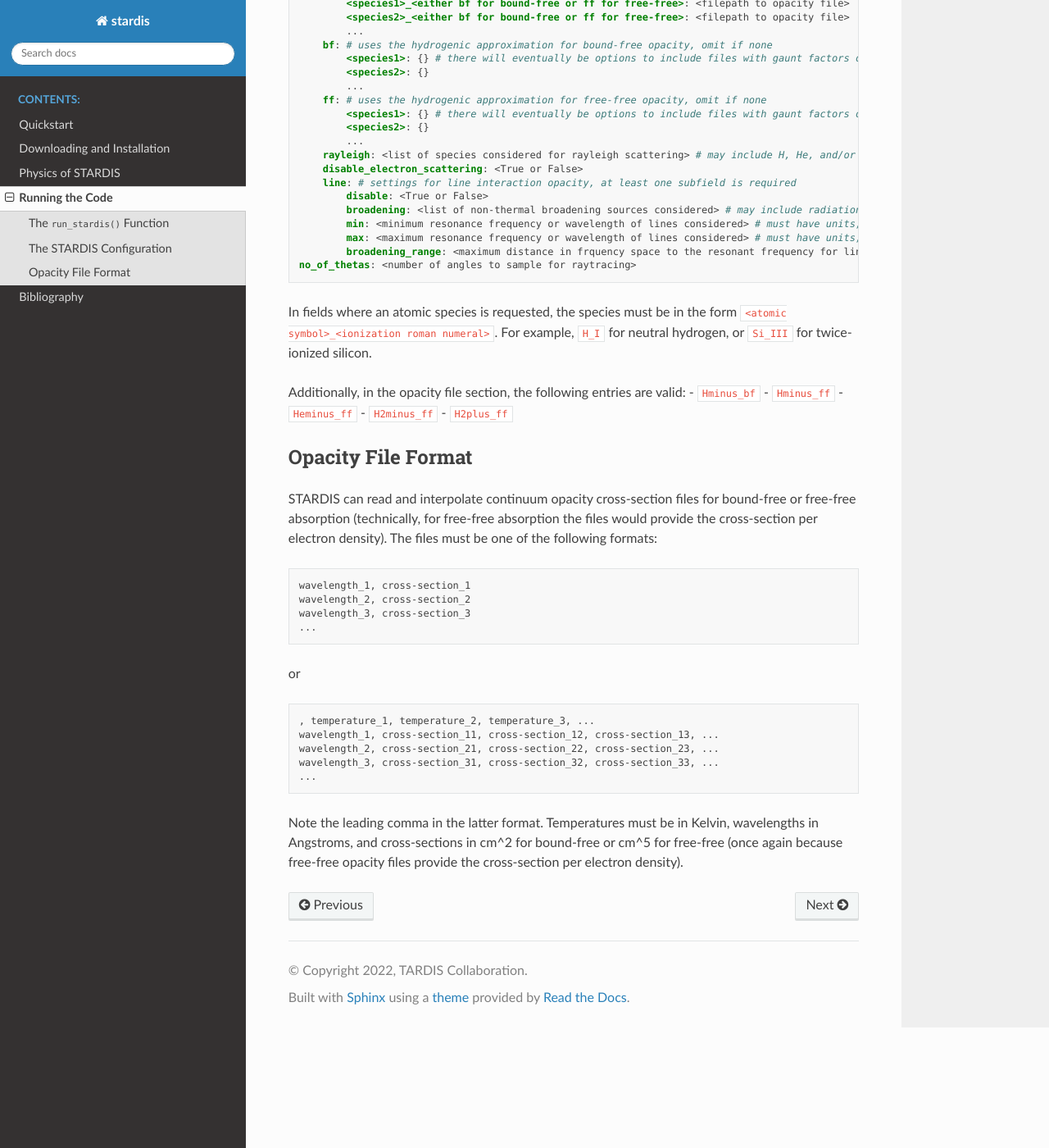
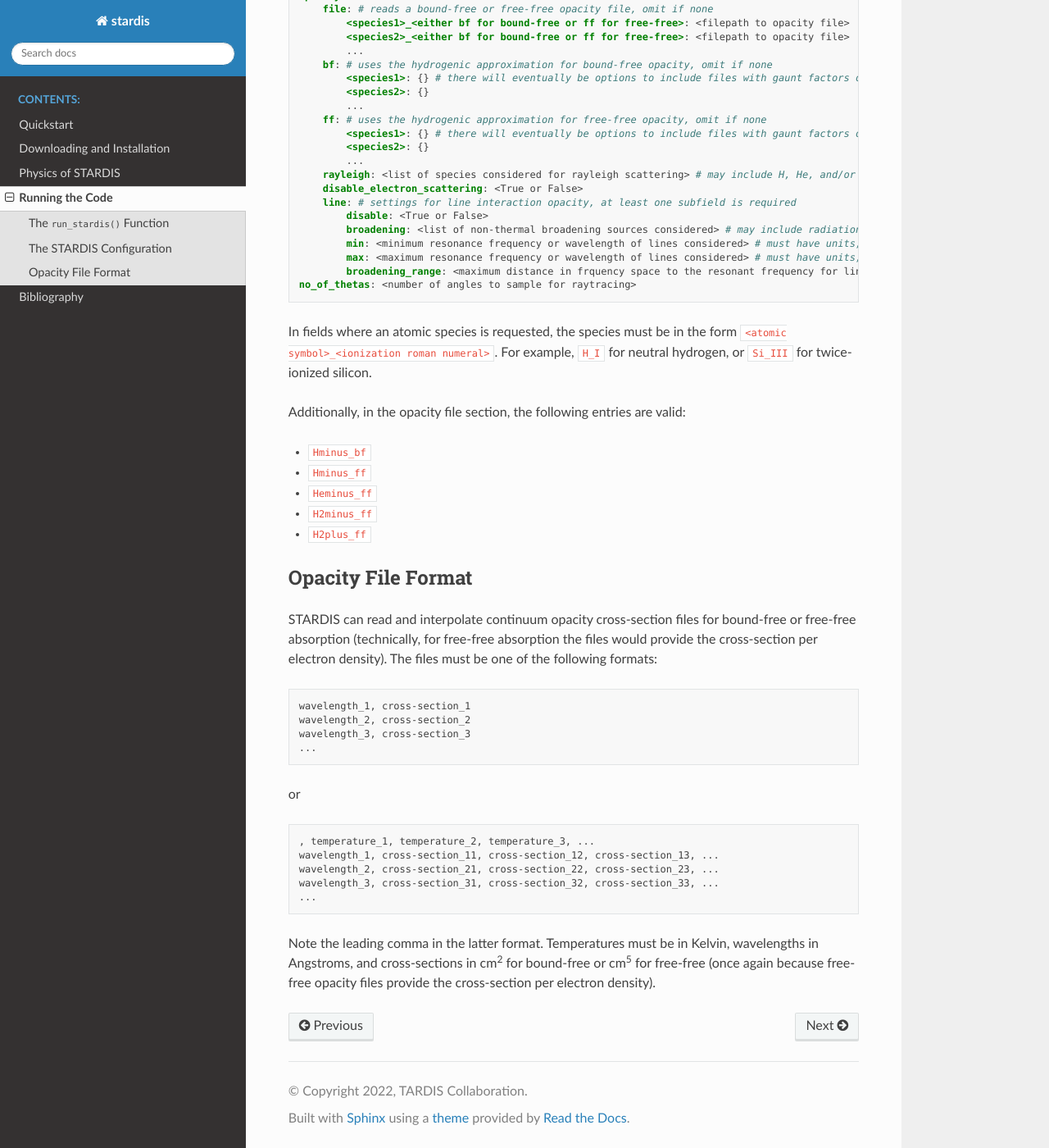
Before and after one commit to tardis-sn/stardis, a Sphinx documentation site: the page built from docs/running_the_code.rst, in a window 1280 px wide and 1400 px high, scrolled down 665 px. Shown: the whole window at 82% size. Built offline with Sphinx 7.4.7 and the Read the Docs theme 2.0.0, drawn with Linux system fonts in a browser that asks for light colours; the version number could not be read and is left out; some of the changed text lies outside the part shown.

```diff
--- a/docs/running_the_code.rst
+++ b/docs/running_the_code.rst
@@ -57,8 +57,13 @@ the form ``<atomic symbol>_<ionization roman numeral>``. For example,
 ``H_I`` for neutral hydrogen, or ``Si_III`` for twice-ionized silicon.
 
 Additionally, in the opacity file section, the following entries are
-valid: - ``Hminus_bf`` - ``Hminus_ff`` - ``Heminus_ff`` - ``H2minus_ff``
-- ``H2plus_ff``
+valid:
+
+* ``Hminus_bf``
+* ``Hminus_ff``
+* ``Heminus_ff``
+* ``H2minus_ff``
+* ``H2plus_ff``
 
 Opacity File Format
 -------------------
@@ -86,6 +91,6 @@ or
    ...
 
 Note the leading comma in the latter format. Temperatures must be in
-Kelvin, wavelengths in Angstroms, and cross-sections in cm^2 for
-bound-free or cm^5 for free-free (once again because free-free opacity
+Kelvin, wavelengths in Angstroms, and cross-sections in cm\ :sup:`2`\  for
+bound-free or cm\ :sup:`5`\  for free-free (once again because free-free opacity
 files provide the cross-section per electron density).
```
Also changed, not shown: other parts of docs/running_the_code.rst (+1 -1 lines).
